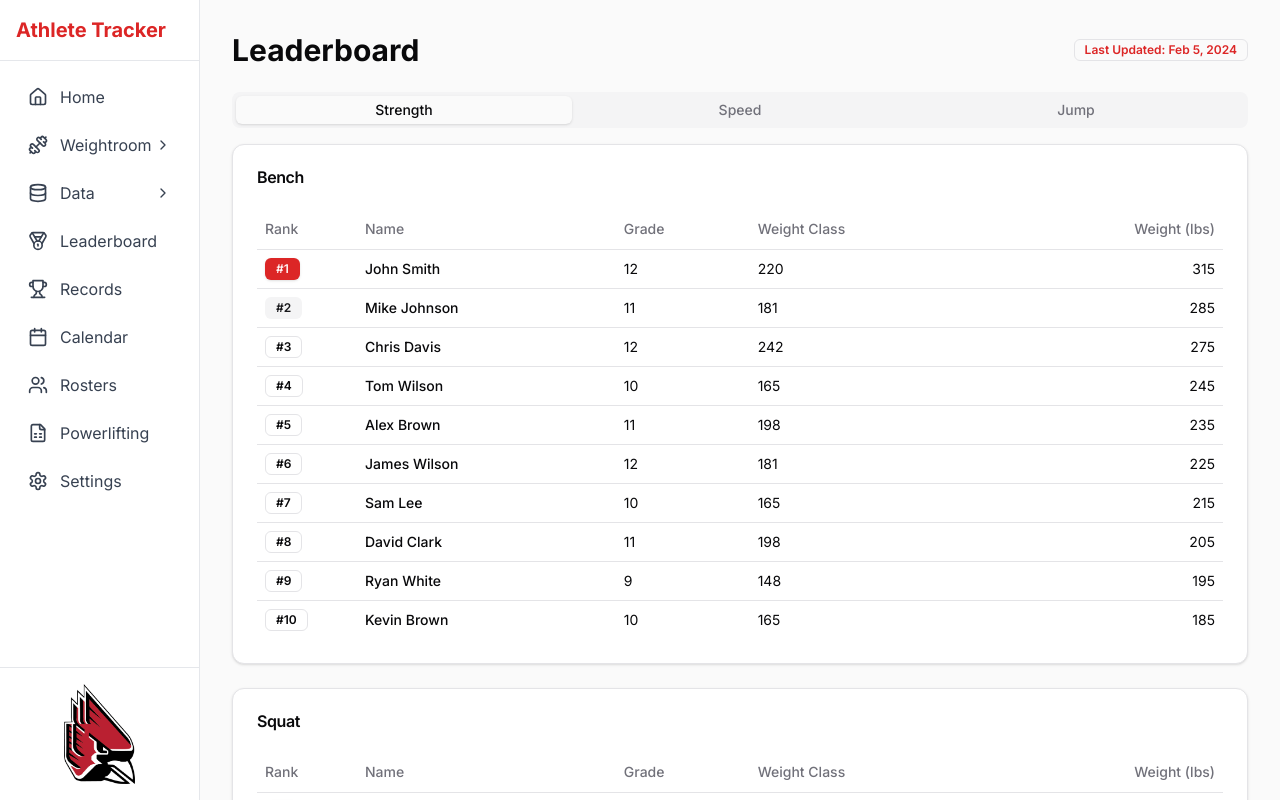
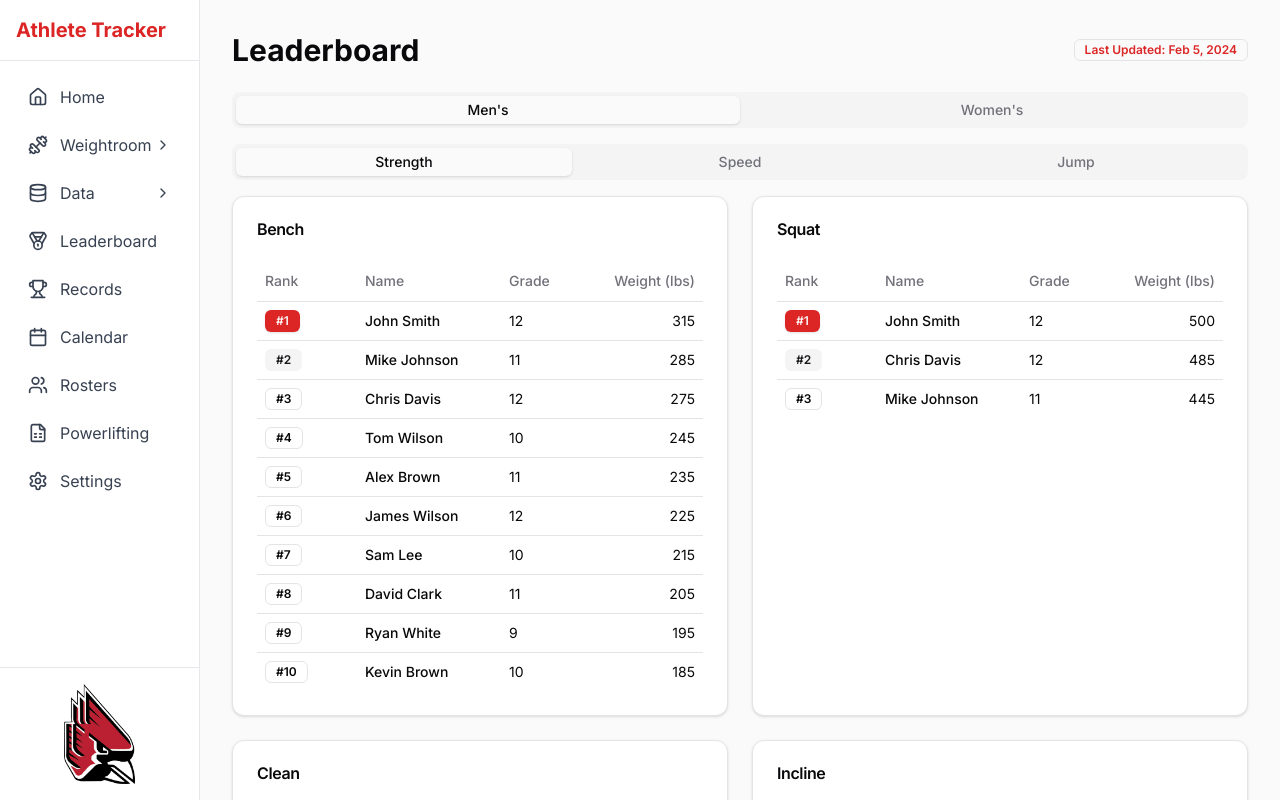
Before and after one commit to ryandking40/athlete-tracker, a Next.js app: page /dashboard/leaderboard in a window 1280 px wide. Shown: the top 800 px of the page. Built offline with nearby package versions, Linux system fonts and the light colour scheme.

Commit message:
Style(leaderboard): update grid layout to two columns

```diff
--- a/src/app/dashboard/leaderboard/page.tsx
+++ b/src/app/dashboard/leaderboard/page.tsx
@@ -12,86 +12,176 @@ import {
   TableRow,
 } from "@/components/ui/table";
 
+type Gender = 'mens' | 'womens';
+
+type Athlete = {
+  rank: number;
+  name: string;
+  grade: string;
+  score: string;
+};
+
+type StrengthCategory = {
+  bench: Athlete[];
+  squat: Athlete[];
+  clean: Athlete[];
+  incline: Athlete[];
+  total: Athlete[];
+};
+
+type SpeedCategory = {
+  "10m_fly": Athlete[];
+  "20yd": Athlete[];
+  "40yd": Athlete[];
+  "pro_agility": Athlete[];
+};
+
+type JumpCategory = {
+  vertical: Athlete[];
+  broad: Athlete[];
+};
+
+type StrengthLeaders = Record<Gender, StrengthCategory>;
+type SpeedLeaders = Record<Gender, SpeedCategory>;
+type JumpLeaders = Record<Gender, JumpCategory>;
+
 // Dummy data for leaderboards
-const strengthLeaders = {
+const strengthLeaders: StrengthLeaders = {
+  mens: {
     bench: [
-    { rank: 1, name: "John Smith", grade: "12", weight: "220", score: "315" },
-    { rank: 2, name: "Mike Johnson", grade: "11", weight: "181", score: "285" },
-    { rank: 3, name: "Chris Davis", grade: "12", weight: "242", score: "275" },
-    { rank: 4, name: "Tom Wilson", grade: "10", weight: "165", score: "245" },
-    { rank: 5, name: "Alex Brown", grade: "11", weight: "198", score: "235" },
-    { rank: 6, name: "James Wilson", grade: "12", weight: "181", score: "225" },
-    { rank: 7, name: "Sam Lee", grade: "10", weight: "165", score: "215" },
-    { rank: 8, name: "David Clark", grade: "11", weight: "198", score: "205" },
-    { rank: 9, name: "Ryan White", grade: "9", weight: "148", score: "195" },
-    { rank: 10, name: "Kevin Brown", grade: "10", weight: "165", score: "185" },
+      { rank: 1, name: "John Smith", grade: "12", score: "315" },
+      { rank: 2, name: "Mike Johnson", grade: "11", score: "285" },
+      { rank: 3, name: "Chris Davis", grade: "12", score: "275" },
+      { rank: 4, name: "Tom Wilson", grade: "10", score: "245" },
+      { rank: 5, name: "Alex Brown", grade: "11", score: "235" },
+      { rank: 6, name: "James Wilson", grade: "12", score: "225" },
+      { rank: 7, name: "Sam Lee", grade: "10", score: "215" },
+      { rank: 8, name: "David Clark", grade: "11", score: "205" },
+      { rank: 9, name: "Ryan White", grade: "9", score: "195" },
+      { rank: 10, name: "Kevin Brown", grade: "10", score: "185" },
     ],
     squat: [
-    { rank: 1, name: "John Smith", grade: "12", weight: "220", score: "500" },
-    { rank: 2, name: "Chris Davis", grade: "12", weight: "242", score: "485" },
-    { rank: 3, name: "Mike Johnson", grade: "11", weight: "181", score: "445" },
-    // ... similar structure for other athletes
+      { rank: 1, name: "John Smith", grade: "12", score: "500" },
+      { rank: 2, name: "Chris Davis", grade: "12", score: "485" },
+      { rank: 3, name: "Mike Johnson", grade: "11", score: "445" },
     ],
     clean: [
-    { rank: 1, name: "Mike Johnson", grade: "11", weight: "181", score: "285" },
-    { rank: 2, name: "John Smith", grade: "12", weight: "220", score: "275" },
-    { rank: 3, name: "Tom Wilson", grade: "10", weight: "165", score: "245" },
-    // ... similar structure for other athletes
+      { rank: 1, name: "Mike Johnson", grade: "11", score: "285" },
+      { rank: 2, name: "John Smith", grade: "12", score: "275" },
+      { rank: 3, name: "Tom Wilson", grade: "10", score: "245" },
     ],
     incline: [
-    { rank: 1, name: "John Smith", grade: "12", weight: "220", score: "275" },
-    { rank: 2, name: "Mike Johnson", grade: "11", weight: "181", score: "255" },
-    { rank: 3, name: "Chris Davis", grade: "12", weight: "242", score: "245" },
-    // ... similar structure for other athletes
+      { rank: 1, name: "John Smith", grade: "12", score: "275" },
+      { rank: 2, name: "Mike Johnson", grade: "11", score: "255" },
+      { rank: 3, name: "Chris Davis", grade: "12", score: "245" },
     ],
     total: [
-    { rank: 1, name: "John Smith", grade: "12", weight: "220", score: "1400" },
-    { rank: 2, name: "Chris Davis", grade: "12", weight: "242", score: "1350" },
-    { rank: 3, name: "Mike Johnson", grade: "11", weight: "181", score: "1250" },
-    // ... similar structure for other athletes
+      { rank: 1, name: "John Smith", grade: "12", score: "1400" },
+      { rank: 2, name: "Chris Davis", grade: "12", score: "1350" },
+      { rank: 3, name: "Mike Johnson", grade: "11", score: "1250" },
     ],
+  },
+  womens: {
+    bench: [
+      { rank: 1, name: "Sarah Johnson", grade: "12", score: "185" },
+      { rank: 2, name: "Emily Davis", grade: "11", score: "175" },
+      { rank: 3, name: "Rachel Smith", grade: "12", score: "165" },
+    ],
+    squat: [
+      { rank: 1, name: "Sarah Johnson", grade: "12", score: "315" },
+      { rank: 2, name: "Emily Davis", grade: "11", score: "295" },
+      { rank: 3, name: "Rachel Smith", grade: "12", score: "285" },
+    ],
+    clean: [
+      { rank: 1, name: "Emily Davis", grade: "11", score: "185" },
+      { rank: 2, name: "Sarah Johnson", grade: "12", score: "175" },
+      { rank: 3, name: "Rachel Smith", grade: "12", score: "165" },
+    ],
+    incline: [
+      { rank: 1, name: "Sarah Johnson", grade: "12", score: "165" },
+      { rank: 2, name: "Emily Davis", grade: "11", score: "155" },
+      { rank: 3, name: "Rachel Smith", grade: "12", score: "145" },
+    ],
+    total: [
+      { rank: 1, name: "Sarah Johnson", grade: "12", score: "875" },
+      { rank: 2, name: "Emily Davis", grade: "11", score: "845" },
+      { rank: 3, name: "Rachel Smith", grade: "12", score: "815" },
+    ],
+  }
 };
 
-const speedLeaders = {
+const speedLeaders: SpeedLeaders = {
+  mens: {
     "10m_fly": [
-    { rank: 1, name: "Tom Wilson", grade: "10", weight: "165", score: "1.09" },
-    { rank: 2, name: "Mike Johnson", grade: "11", weight: "181", score: "1.12" },
-    { rank: 3, name: "Sam Lee", grade: "10", weight: "165", score: "1.15" },
-    // ... similar structure for other athletes
+      { rank: 1, name: "Tom Wilson", grade: "10", score: "1.09" },
+      { rank: 2, name: "Mike Johnson", grade: "11", score: "1.12" },
+      { rank: 3, name: "Sam Lee", grade: "10", score: "1.15" },
     ],
     "20yd": [
-    { rank: 1, name: "Tom Wilson", grade: "10", weight: "165", score: "2.51" },
-    { rank: 2, name: "Mike Johnson", grade: "11", weight: "181", score: "2.54" },
-    { rank: 3, name: "Sam Lee", grade: "10", weight: "165", score: "2.58" },
-    // ... similar structure for other athletes
+      { rank: 1, name: "Tom Wilson", grade: "10", score: "2.51" },
+      { rank: 2, name: "Mike Johnson", grade: "11", score: "2.54" },
+      { rank: 3, name: "Sam Lee", grade: "10", score: "2.58" },
     ],
     "40yd": [
-    { rank: 1, name: "Tom Wilson", grade: "10", weight: "165", score: "4.65" },
-    { rank: 2, name: "Mike Johnson", grade: "11", weight: "181", score: "4.68" },
-    { rank: 3, name: "Sam Lee", grade: "10", weight: "165", score: "4.72" },
-    // ... similar structure for other athletes
+      { rank: 1, name: "Tom Wilson", grade: "10", score: "4.65" },
+      { rank: 2, name: "Mike Johnson", grade: "11", score: "4.68" },
+      { rank: 3, name: "Sam Lee", grade: "10", score: "4.72" },
     ],
     "pro_agility": [
-    { rank: 1, name: "Sam Lee", grade: "10", weight: "165", score: "4.21" },
-    { rank: 2, name: "Tom Wilson", grade: "10", weight: "165", score: "4.25" },
-    { rank: 3, name: "Mike Johnson", grade: "11", weight: "181", score: "4.28" },
-    // ... similar structure for other athletes
+      { rank: 1, name: "Sam Lee", grade: "10", score: "4.21" },
+      { rank: 2, name: "Tom Wilson", grade: "10", score: "4.25" },
+      { rank: 3, name: "Mike Johnson", grade: "11", score: "4.28" },
     ],
+  },
+  womens: {
+    "10m_fly": [
+      { rank: 1, name: "Emily Davis", grade: "11", score: "1.15" },
+      { rank: 2, name: "Sarah Johnson", grade: "12", score: "1.18" },
+      { rank: 3, name: "Rachel Smith", grade: "12", score: "1.21" },
+    ],
+    "20yd": [
+      { rank: 1, name: "Emily Davis", grade: "11", score: "2.65" },
+      { rank: 2, name: "Sarah Johnson", grade: "12", score: "2.68" },
+      { rank: 3, name: "Rachel Smith", grade: "12", score: "2.71" },
+    ],
+    "40yd": [
+      { rank: 1, name: "Emily Davis", grade: "11", score: "5.15" },
+      { rank: 2, name: "Sarah Johnson", grade: "12", score: "5.18" },
+      { rank: 3, name: "Rachel Smith", grade: "12", score: "5.21" },
+    ],
+    "pro_agility": [
+      { rank: 1, name: "Emily Davis", grade: "11", score: "4.45" },
+      { rank: 2, name: "Sarah Johnson", grade: "12", score: "4.48" },
+      { rank: 3, name: "Rachel Smith", grade: "12", score: "4.51" },
+    ],
+  }
 };
 
-const jumpLeaders = {
+const jumpLeaders: JumpLeaders = {
+  mens: {
     vertical: [
-    { rank: 1, name: "Tom Wilson", grade: "10", weight: "165", score: "34.5" },
-    { rank: 2, name: "Mike Johnson", grade: "11", weight: "181", score: "33.0" },
-    { rank: 3, name: "Sam Lee", grade: "10", weight: "165", score: "32.5" },
-    // ... similar structure for other athletes
+      { rank: 1, name: "Tom Wilson", grade: "10", score: "34.5" },
+      { rank: 2, name: "Mike Johnson", grade: "11", score: "33.0" },
+      { rank: 3, name: "Sam Lee", grade: "10", score: "32.5" },
     ],
     broad: [
-    { rank: 1, name: "Tom Wilson", grade: "10", weight: "165", score: "9'6\"" },
-    { rank: 2, name: "Mike Johnson", grade: "11", weight: "181", score: "9'4\"" },
-    { rank: 3, name: "Sam Lee", grade: "10", weight: "165", score: "9'2\"" },
-    // ... similar structure for other athletes
+      { rank: 1, name: "Tom Wilson", grade: "10", score: "9'6\"" },
+      { rank: 2, name: "Mike Johnson", grade: "11", score: "9'4\"" },
+      { rank: 3, name: "Sam Lee", grade: "10", score: "9'2\"" },
     ],
+  },
+  womens: {
+    vertical: [
+      { rank: 1, name: "Emily Davis", grade: "11", score: "28.5" },
+      { rank: 2, name: "Sarah Johnson", grade: "12", score: "27.0" },
+      { rank: 3, name: "Rachel Smith", grade: "12", score: "26.5" },
+    ],
+    broad: [
+      { rank: 1, name: "Emily Davis", grade: "11", score: "8'0\"" },
+      { rank: 2, name: "Sarah Johnson", grade: "12", score: "7'10\"" },
+      { rank: 3, name: "Rachel Smith", grade: "12", score: "7'8\"" },
+    ],
+  }
 };
 
 export default function LeaderboardPage() {
@@ -104,6 +194,14 @@ export default function LeaderboardPage() {
         </Badge>
       </div>
 
+      <Tabs defaultValue="mens" className="space-y-4">
+        <TabsList className="grid w-full grid-cols-2">
+          <TabsTrigger value="mens">Men's</TabsTrigger>
+          <TabsTrigger value="womens">Women's</TabsTrigger>
+        </TabsList>
+
+        {(["mens", "womens"] as const).map((gender) => (
+          <TabsContent key={gender} value={gender}>
             <Tabs defaultValue="strength" className="space-y-4">
               <TabsList className="grid w-full grid-cols-3">
                 <TabsTrigger value="strength">Strength</TabsTrigger>
@@ -112,8 +210,8 @@ export default function LeaderboardPage() {
               </TabsList>
 
               <TabsContent value="strength">
-          <div className="grid gap-6">
-            {Object.entries(strengthLeaders).map(([category, leaders]) => (
+                <div className="grid grid-cols-2 gap-6">
+                  {(Object.entries(strengthLeaders[gender]) as [keyof StrengthCategory, Athlete[]][]).map(([category, leaders]) => (
                     <Card key={category}>
                       <CardHeader>
                         <CardTitle className="capitalize">
@@ -127,7 +225,6 @@ export default function LeaderboardPage() {
                               <TableHead className="w-[100px]">Rank</TableHead>
                               <TableHead>Name</TableHead>
                               <TableHead>Grade</TableHead>
-                        <TableHead>Weight Class</TableHead>
                               <TableHead className="text-right">
                                 {category === "total" ? "Total (lbs)" : "Weight (lbs)"}
                               </TableHead>
@@ -140,7 +237,6 @@ export default function LeaderboardPage() {
                                   <Badge variant={
                                     leader.rank === 1 ? "default" :
                                     leader.rank === 2 ? "secondary" :
-                              leader.rank === 3 ? "outline" :
                                     "outline"
                                   }>
                                     #{leader.rank}
@@ -148,7 +244,6 @@ export default function LeaderboardPage() {
                                 </TableCell>
                                 <TableCell className="font-medium">{leader.name}</TableCell>
                                 <TableCell>{leader.grade}</TableCell>
-                          <TableCell>{leader.weight}</TableCell>
                                 <TableCell className="text-right">{leader.score}</TableCell>
                               </TableRow>
                             ))}
@@ -161,8 +256,8 @@ export default function LeaderboardPage() {
               </TabsContent>
 
               <TabsContent value="speed">
-          <div className="grid gap-6">
-            {Object.entries(speedLeaders).map(([category, leaders]) => (
+                <div className="grid grid-cols-2 gap-6">
+                  {(Object.entries(speedLeaders[gender]) as [keyof SpeedCategory, Athlete[]][]).map(([category, leaders]) => (
                     <Card key={category}>
                       <CardHeader>
                         <CardTitle>
@@ -179,7 +274,6 @@ export default function LeaderboardPage() {
                               <TableHead className="w-[100px]">Rank</TableHead>
                               <TableHead>Name</TableHead>
                               <TableHead>Grade</TableHead>
-                        <TableHead>Weight Class</TableHead>
                               <TableHead className="text-right">Time (sec)</TableHead>
                             </TableRow>
                           </TableHeader>
@@ -190,7 +284,6 @@ export default function LeaderboardPage() {
                                   <Badge variant={
                                     leader.rank === 1 ? "default" :
                                     leader.rank === 2 ? "secondary" :
-                              leader.rank === 3 ? "outline" :
                                     "outline"
                                   }>
                                     #{leader.rank}
@@ -198,7 +291,6 @@ export default function LeaderboardPage() {
                                 </TableCell>
                                 <TableCell className="font-medium">{leader.name}</TableCell>
                                 <TableCell>{leader.grade}</TableCell>
-                          <TableCell>{leader.weight}</TableCell>
                                 <TableCell className="text-right">{leader.score}</TableCell>
                               </TableRow>
                             ))}
@@ -211,8 +303,8 @@ export default function LeaderboardPage() {
               </TabsContent>
 
               <TabsContent value="jump">
-          <div className="grid gap-6">
-            {Object.entries(jumpLeaders).map(([category, leaders]) => (
+                <div className="grid grid-cols-2 gap-6">
+                  {(Object.entries(jumpLeaders[gender]) as [keyof JumpCategory, Athlete[]][]).map(([category, leaders]) => (
                     <Card key={category}>
                       <CardHeader>
                         <CardTitle>
@@ -226,7 +318,6 @@ export default function LeaderboardPage() {
                               <TableHead className="w-[100px]">Rank</TableHead>
                               <TableHead>Name</TableHead>
                               <TableHead>Grade</TableHead>
-                        <TableHead>Weight Class</TableHead>
                               <TableHead className="text-right">
                                 {category === "vertical" ? "Height (in)" : "Distance"}
                               </TableHead>
@@ -239,7 +330,6 @@ export default function LeaderboardPage() {
                                   <Badge variant={
                                     leader.rank === 1 ? "default" :
                                     leader.rank === 2 ? "secondary" :
-                              leader.rank === 3 ? "outline" :
                                     "outline"
                                   }>
                                     #{leader.rank}
@@ -247,7 +337,6 @@ export default function LeaderboardPage() {
                                 </TableCell>
                                 <TableCell className="font-medium">{leader.name}</TableCell>
                                 <TableCell>{leader.grade}</TableCell>
-                          <TableCell>{leader.weight}</TableCell>
                                 <TableCell className="text-right">{leader.score}</TableCell>
                               </TableRow>
                             ))}
@@ -259,6 +348,9 @@ export default function LeaderboardPage() {
                 </div>
               </TabsContent>
             </Tabs>
+          </TabsContent>
+        ))}
+      </Tabs>
     </div>
   );
 }
```
Lines whose indentation alone changed are shown as unchanged.
